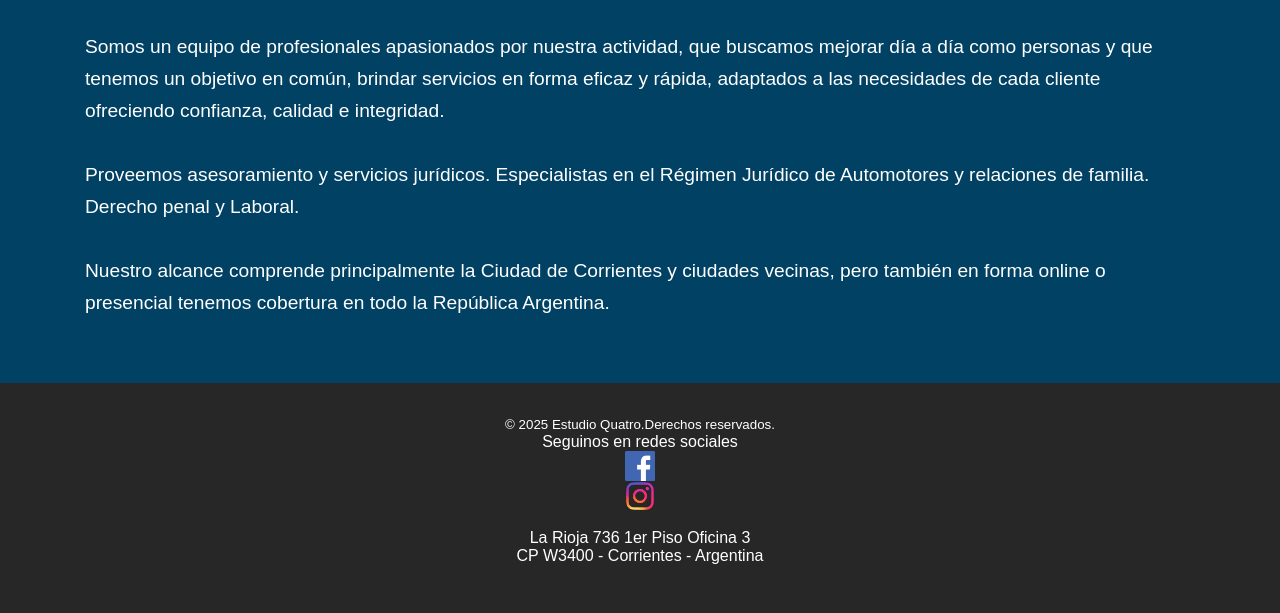
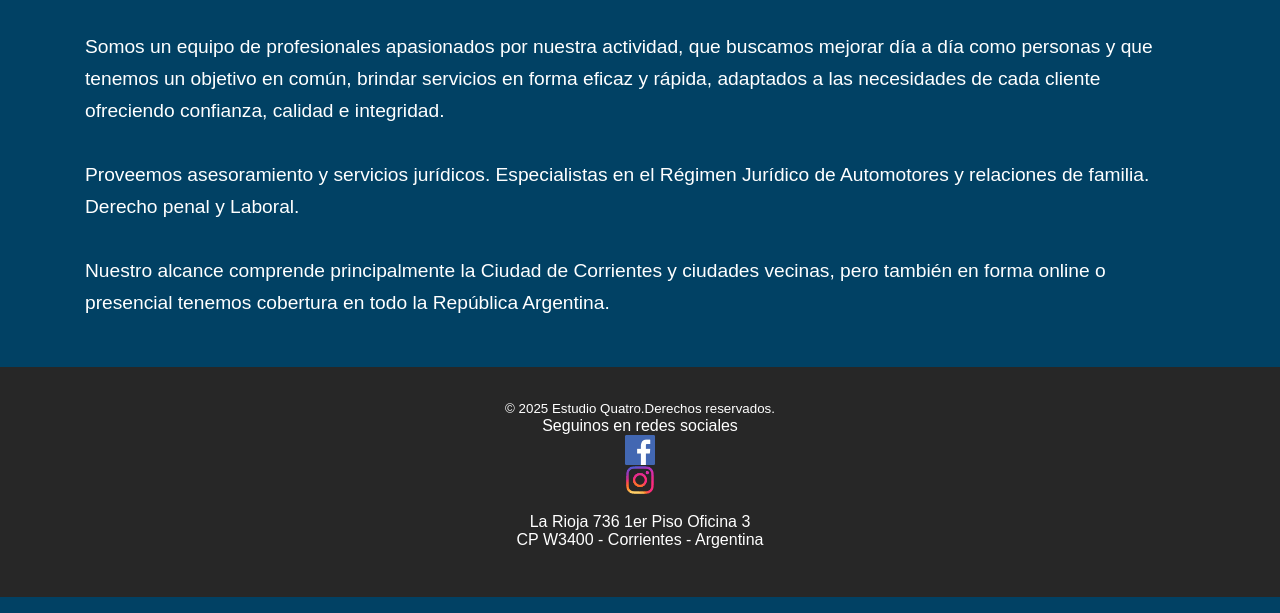
Before and after one commit to juanpabloruiz/quatro26, a PHP site: page / in a window 1280 px wide. Shown: the part 947-1560 px from the top of the page. Run offline with PHP 8.4, Linux system fonts and the light colour scheme.

Commit message:
Espaciado de somos

```diff
--- a/estilo.css
+++ b/estilo.css
@@ -52,7 +52,7 @@ section {
   color: white;
   font-size: 1.2rem;
   margin-top: 3rem;
-  padding: 2rem 1rem;
+  padding: 2rem 0 1rem;
 }
 
 #somos p {
```
